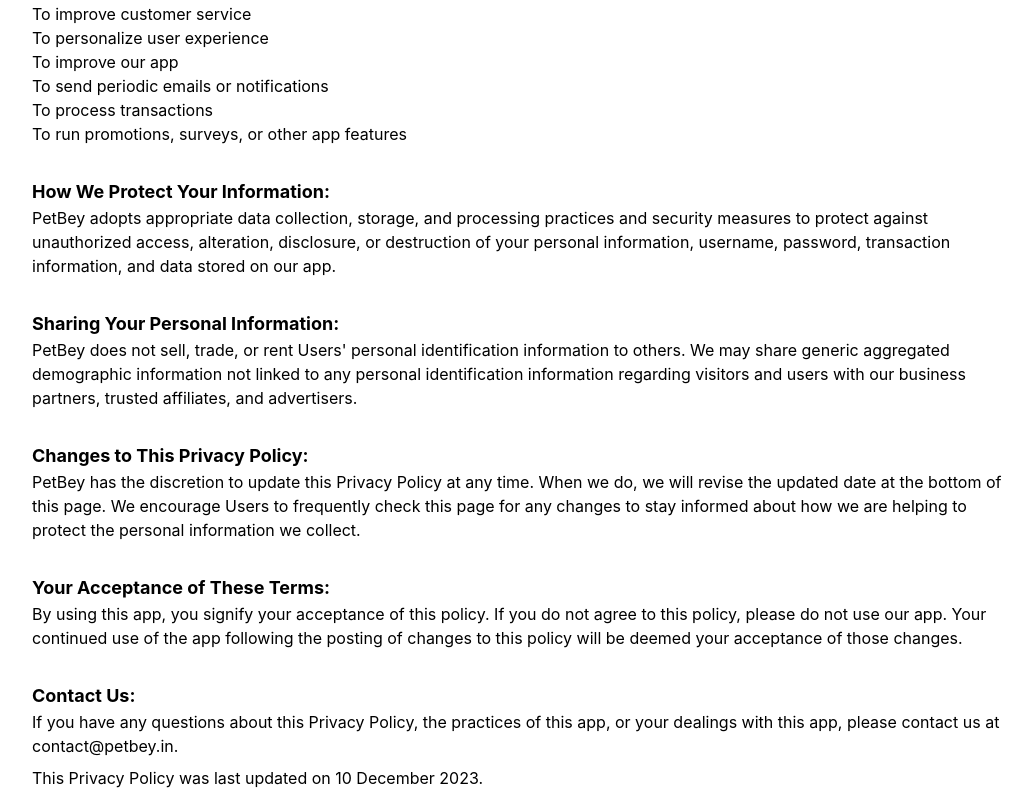
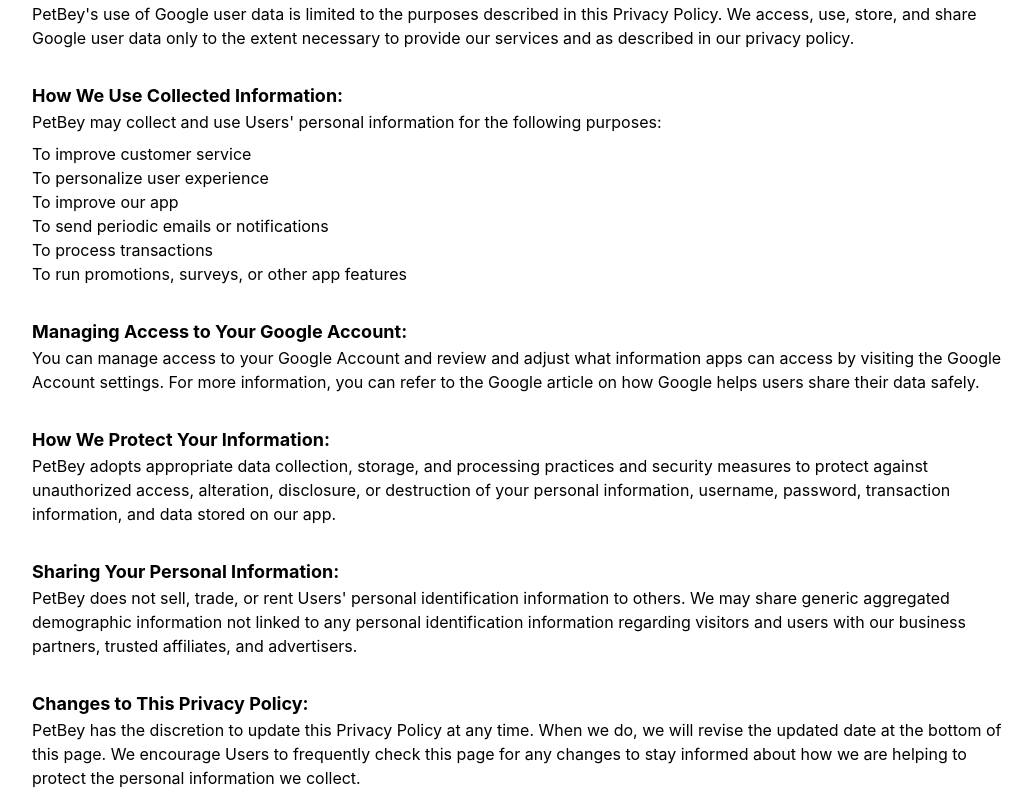
Before and after one commit to dhanush788/petbey, a React (Create React App) app: page /privacy in a window 1280 px wide. Shown: the part 450-1240 px from the top of the page, without its empty margins (112-1144 px from the left). Built offline with nearby package versions, Linux system fonts and the light colour scheme.

Commit message:
updated privacy

```diff
--- a/src/pages/Privacy.js
+++ b/src/pages/Privacy.js
@@ -20,6 +20,7 @@
         </p>
       </div>
 
+
       <div className={sectionStyle}>
         <h2 className={`${headingStyle} text-lg`}>Non-Personal Identification Information:</h2>
         <p className={sectionContentStyle}>
@@ -28,7 +29,15 @@
       </div>
 
       <div className={sectionStyle}>
+        <h2 className={`${headingStyle} text-lg`}>Google API Service: User Data Policy</h2>
+        <p className={sectionContentStyle}>
+          PetBey's use of Google user data is limited to the purposes described in this Privacy Policy. We access, use, store, and share Google user data only to the extent necessary to provide our services and as described in our privacy policy.        </p>
+      </div>
+
+
+      <div className={sectionStyle}>
         <h2 className={`${headingStyle} text-lg`}>How We Use Collected Information:</h2>
+        <p className={sectionContentStyle}>PetBey may collect and use Users' personal information for the following purposes:</p>
         <ul className={sectionContentStyle}>
           <li>To improve customer service</li>
           <li>To personalize user experience</li>
@@ -40,40 +49,42 @@
       </div>
 
       <div className={sectionStyle}>
+        <h2 className={`${headingStyle} text-lg`}>Managing Access to Your Google Account:</h2>
+        <p className={sectionContentStyle}>
+          You can manage access to your Google Account and review and adjust what information apps can access by visiting the Google Account settings. For more information, you can refer to the Google article on how Google helps users share their data safely.
+        </p>
+      </div>
+
+      <div className={sectionStyle}>
         <h2 className={`${headingStyle} text-lg`}>How We Protect Your Information:</h2>
         <p className={sectionContentStyle}>
-          PetBey adopts appropriate data collection, storage, and processing practices and security measures to protect against unauthorized access, alteration, disclosure, or destruction of your personal information, username, password, transaction information, and data stored on our app.
-        </p>
+          PetBey adopts appropriate data collection, storage, and processing practices and security measures to protect against unauthorized access, alteration, disclosure, or destruction of your personal information, username, password, transaction information, and data stored on our app.        </p>
       </div>
 
       <div className={sectionStyle}>
         <h2 className={`${headingStyle} text-lg`}>Sharing Your Personal Information:</h2>
         <p className={sectionContentStyle}>
-          PetBey does not sell, trade, or rent Users' personal identification information to others. We may share generic aggregated demographic information not linked to any personal identification information regarding visitors and users with our business partners, trusted affiliates, and advertisers.
-        </p>
+          PetBey does not sell, trade, or rent Users' personal identification information to others. We may share generic aggregated demographic information not linked to any personal identification information regarding visitors and users with our business partners, trusted affiliates, and advertisers.        </p>
       </div>
 
       <div className={sectionStyle}>
         <h2 className={`${headingStyle} text-lg`}>Changes to This Privacy Policy:</h2>
         <p className={sectionContentStyle}>
-          PetBey has the discretion to update this Privacy Policy at any time. When we do, we will revise the updated date at the bottom of this page. We encourage Users to frequently check this page for any changes to stay informed about how we are helping to protect the personal information we collect.
-        </p>
+          PetBey has the discretion to update this Privacy Policy at any time. When we do, we will revise the updated date at the bottom of this page. We encourage Users to frequently check this page for any changes to stay informed about how we are helping to protect the personal information we collect.        </p>
       </div>
 
       <div className={sectionStyle}>
         <h2 className={`${headingStyle} text-lg`}>Your Acceptance of These Terms:</h2>
         <p className={sectionContentStyle}>
-          By using this app, you signify your acceptance of this policy. If you do not agree to this policy, please do not use our app. Your continued use of the app following the posting of changes to this policy will be deemed your acceptance of those changes.
-        </p>
+          By using this app, you signify your acceptance of this policy. If you do not agree to this policy, please do not use our app. Your continued use of the app following the posting of changes to this policy will be deemed your acceptance of those changes.        </p>
       </div>
 
       <div className={sectionStyle}>
         <h2 className={`${headingStyle} text-lg`}>Contact Us:</h2>
         <p className={sectionContentStyle}>
-          If you have any questions about this Privacy Policy, the practices of this app, or your dealings with this app, please contact us at <a href="mailto:contact@petbey.in">contact@petbey.in</a>.
-        </p>
+          If you have any questions about this Privacy Policy, the practices of this app, or your dealings with this app, please contact us at contact@petbey.in        </p>
         <p className={sectionContentStyle}>
-          This Privacy Policy was last updated on 10 December 2023.
+          This Privacy Policy was last updated on 16 February 2024.
         </p>
       </div>
     </div>
```
